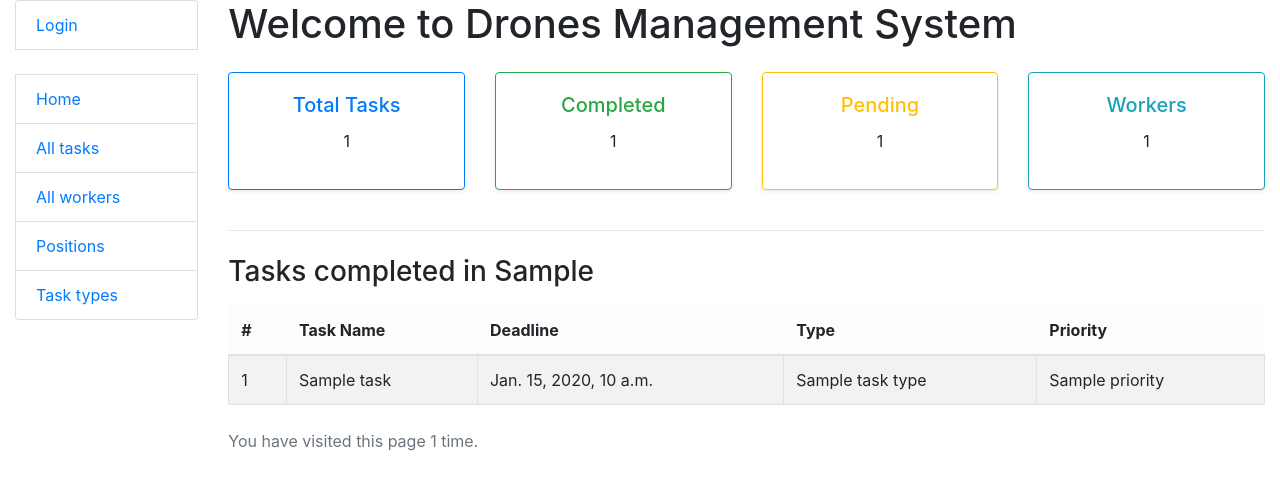
After one commit to Black-and-white-689/drones_company, a Django app: template templates/drones/index.html in a window 1280 px wide. The commit adds this page. Shown: the top 490 px of the page. Run offline with Django 5.2, Linux system fonts and the light colour scheme; the template is opened without the code that fills it: most values are stand-ins (such as "Sample title", 1, 10 or a date in 2020).

Commit message:
Added index.html

```diff
--- /dev/null
+++ b/templates/drones/index.html
@@ -0,0 +1,77 @@
+{% extends "base.html" %}
+{% block title %}
+  <title>Drones Dashboard</title>
+{% endblock %}
+
+{% block content %}
+  <h1 class="mb-4">Welcome to Drones Management System</h1>
+
+  <div class="row text-center">
+    <div class="col-md-3 mb-3">
+      <div class="card border-primary shadow-sm">
+        <div class="card-body">
+          <h5 class="card-title text-primary">Total Tasks</h5>
+          <p class="display-6">{{ num_tasks_total }}</p>
+        </div>
+      </div>
+    </div>
+    <div class="col-md-3 mb-3">
+      <div class="card border-success shadow-sm">
+        <div class="card-body">
+          <h5 class="card-title text-success">Completed</h5>
+          <p class="display-6">{{ num_tasks_done }}</p>
+        </div>
+      </div>
+    </div>
+    <div class="col-md-3 mb-3">
+      <div class="card border-warning shadow-sm">
+        <div class="card-body">
+          <h5 class="card-title text-warning">Pending</h5>
+          <p class="display-6">{{ num_tasks_pending }}</p>
+        </div>
+      </div>
+    </div>
+    <div class="col-md-3 mb-3">
+      <div class="card border-info shadow-sm">
+        <div class="card-body">
+          <h5 class="card-title text-info">Workers</h5>
+          <p class="display-6">{{ num_workers }}</p>
+        </div>
+      </div>
+    </div>
+  </div>
+
+  <hr class="my-4">
+
+  <h3 class="mb-3">Tasks completed in {{ current_month }}</h3>
+  {% if tasks_done_this_month %}
+    <table class="table table-striped table-bordered">
+      <thead class="table-light">
+        <tr>
+          <th>#</th>
+          <th>Task Name</th>
+          <th>Deadline</th>
+          <th>Type</th>
+          <th>Priority</th>
+        </tr>
+      </thead>
+      <tbody>
+        {% for task in tasks_done_this_month %}
+        <tr>
+          <td>{{ forloop.counter }}</td>
+          <td>{{ task.name }}</td>
+          <td>{{ task.deadline }}</td>
+          <td>{{ task.task_type.name }}</td>
+          <td>{{ task.priority }}</td>
+        </tr>
+        {% endfor %}
+      </tbody>
+    </table>
+  {% else %}
+    <p>No tasks were completed in {{ current_month }}.</p>
+  {% endif %}
+
+  <p class="text-muted mt-4">
+    You have visited this page {{ num_visits }} time{{ num_visits|pluralize }}.
+  </p>
+{% endblock %}
```
Also changed, not shown: drones/admin.py (line endings or trailing spaces), templates/includes/pagination.html (line endings or trailing spaces).
